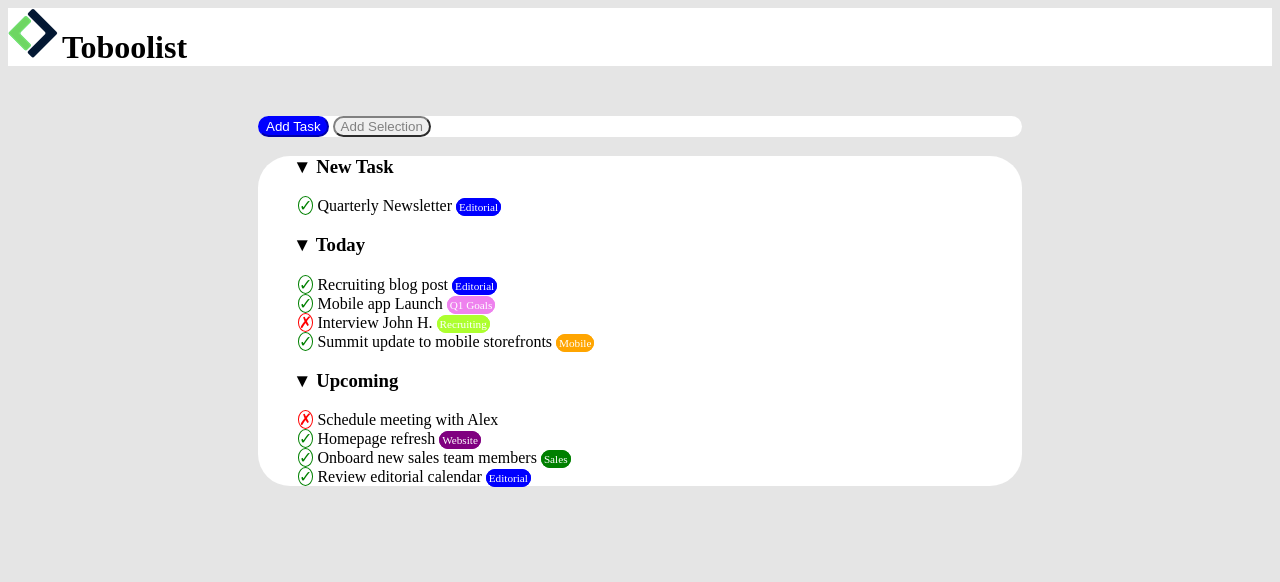
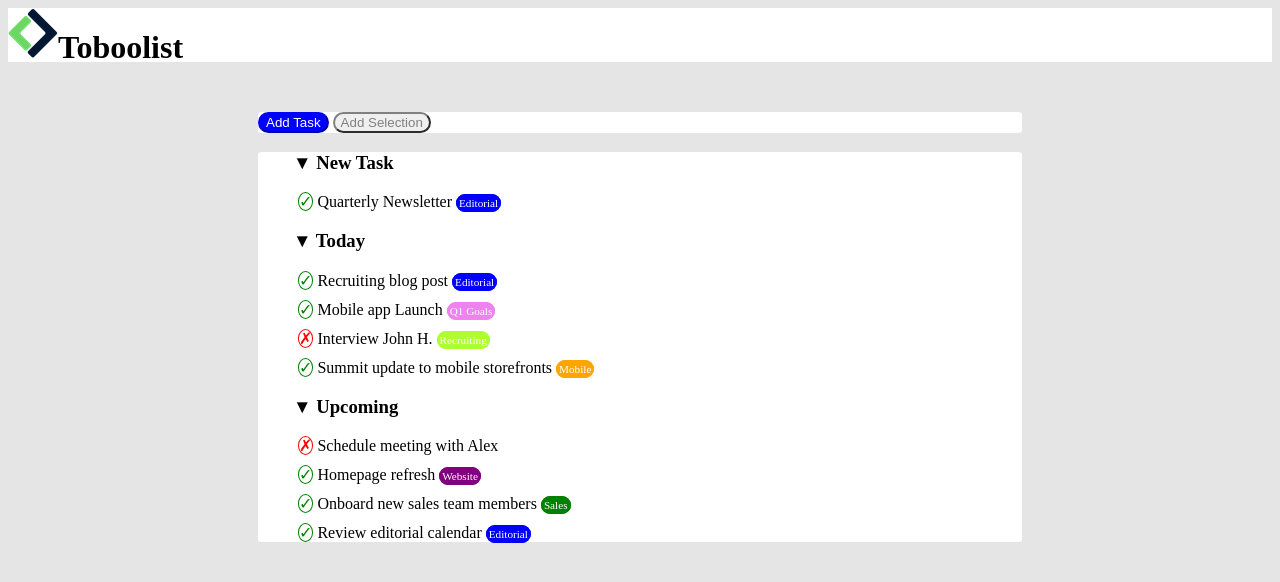
Before and after one commit to AlessioAbbati/html-css-toboolist, a plain HTML site: page index.html in a window 1280 px wide. Drawn offline with Linux system fonts and the light colour scheme.

Commit message:
mod style

```diff
--- a/assets/style.css
+++ b/assets/style.css
@@ -1,9 +1,12 @@
 .title{
     display: inline;
+    position: absolute;
+    top: 0;
 }
 header{
     background-color: white;
     margin-top: o;
+    position: relative;
 }
 body{
     background-color: rgb(128, 128, 128, 0.2);
@@ -13,8 +16,9 @@ main{
 
 }
 .container1{
-background-color: white;
-border-radius: 2em;
+   background-color: white;
+   border-radius: .2em;
+   background-size: ;
 
 }
 .btn1{
@@ -30,7 +34,7 @@ border-radius: 2em;
 }
 .container2{
     background-color: white;
-    border-radius: 2em;
+    border-radius: .2em;
 
 }
 h3{
@@ -39,7 +43,9 @@ h3{
 ul{
     list-style: none;
 }
-
+li{
+    margin-bottom: 10px;
+}
 .edit, .q1, .rec, .mob, .web, .sale{
     color: white;
     border-radius: 3em;
```
